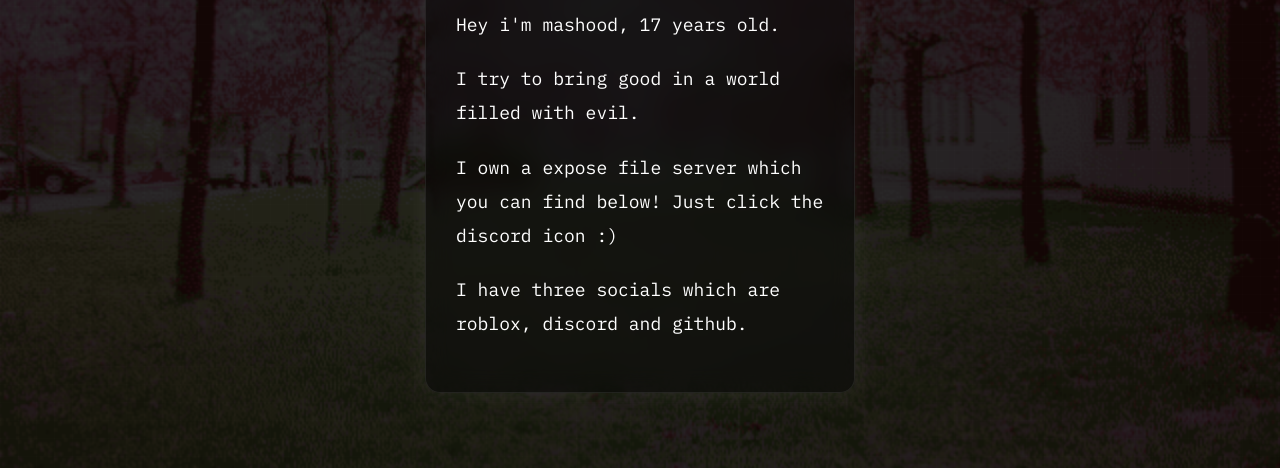
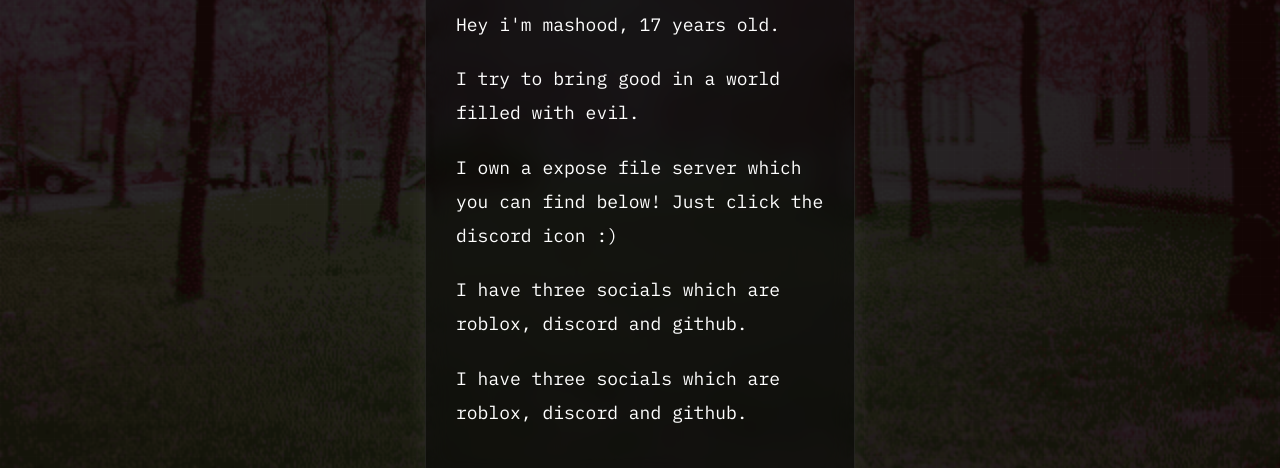
Before and after one commit to wuskura/website, a plain HTML site: page index.html in a window 1280 px wide. Shown: the part 318-786 px from the top of the page. Drawn offline with Linux system fonts and the light colour scheme.

Commit message:
Update index.html

```diff
--- a/index.html
+++ b/index.html
@@ -52,6 +52,10 @@ I have three socials which are
 roblox, discord and github.
 </p>
 
+ <p>
+I have three socials which are
+roblox, discord and github.
+</p>
 </div>
 
 </div>
```
